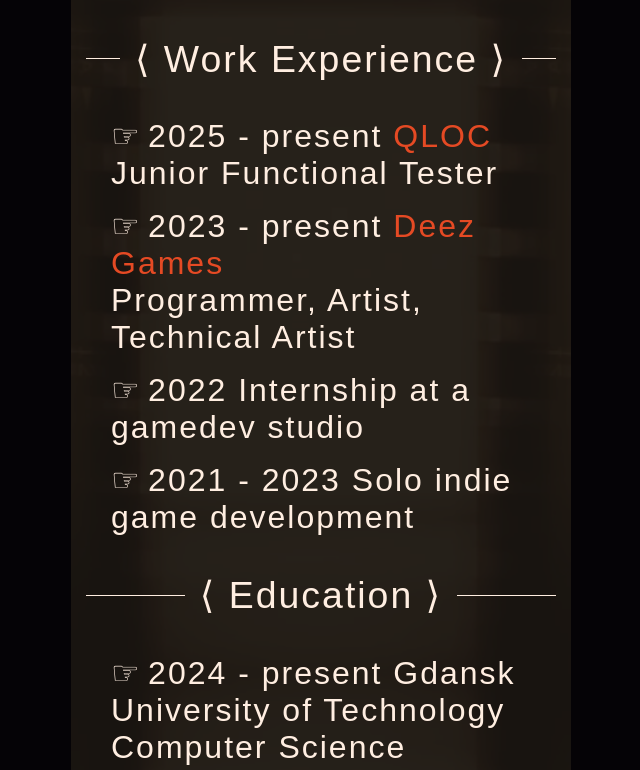
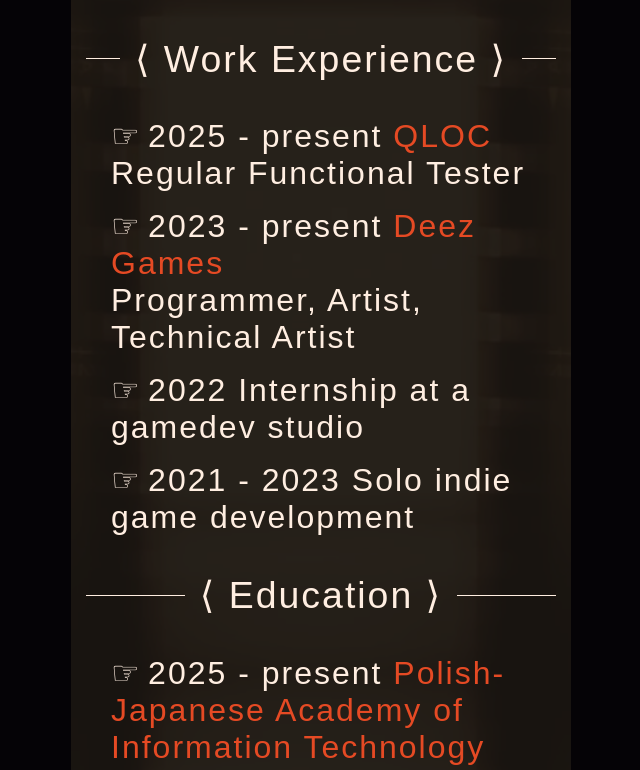
Before and after one commit to ThatDoc/portfolio, a React (Create React App) app: page /Start in a window 1280 px wide. Shown: the part 1575-2345 px from the top of the page, without its empty margins (319-959 px from the left). Built offline with nearby package versions, Linux system fonts and the light colour scheme; the HTML template or start-up script is replaced by a standard one; a web font is replaced by a local one.

Commit message:
Version 1.9
Updated Start Page info

```diff
--- a/src/pages/StartPage.js
+++ b/src/pages/StartPage.js
@@ -28,7 +28,7 @@
                     </p>
                     <img src={me} alt="Me" className="Page-gif"/>
                     <p>
-                        I'm 21 years old and I like to make stuff - mainly <b>"art"</b> and <b>video games</b>
+                        I like to make stuff - mainly <b>"art"</b> and <b>video games</b>
                         , hence the two sections on here. I'm also really into cinema and a huge fan of
                         public transit, apparently.
                     </p>
@@ -42,10 +42,10 @@
                         <li>
                             2025 - present <a className="link" href="https://q-loc.com/quality-assurance/">QLOC</a>
                             <br/>
-                            Junior Functional Tester
+                            Regular Functional Tester
                         </li>
                         <li>
-                            2023 - present <a className="link" href="https://deezgames.eu">Deez Games</a>
+                            2023 - present <a className="link" href="https://deez-games.itch.io">Deez Games</a>
                             <br/>
                             Programmer, Artist, Technical Artist
                         </li>
@@ -62,9 +62,9 @@
                     </h3>
                     <ul>
                         <li>
-                            2024 - present Gdansk University of Technology
+                            2025 - present <a className="link" href="https://rekrutacja.pjwstk.edu.pl">Polish-Japanese Academy of Information Technology Gdansk</a>
                             <br/>
-                            Computer Science
+                            Graphic Design
                         </li>
                         <li>
                             2019-2024 Technical School no. 4 in Gdansk
```
